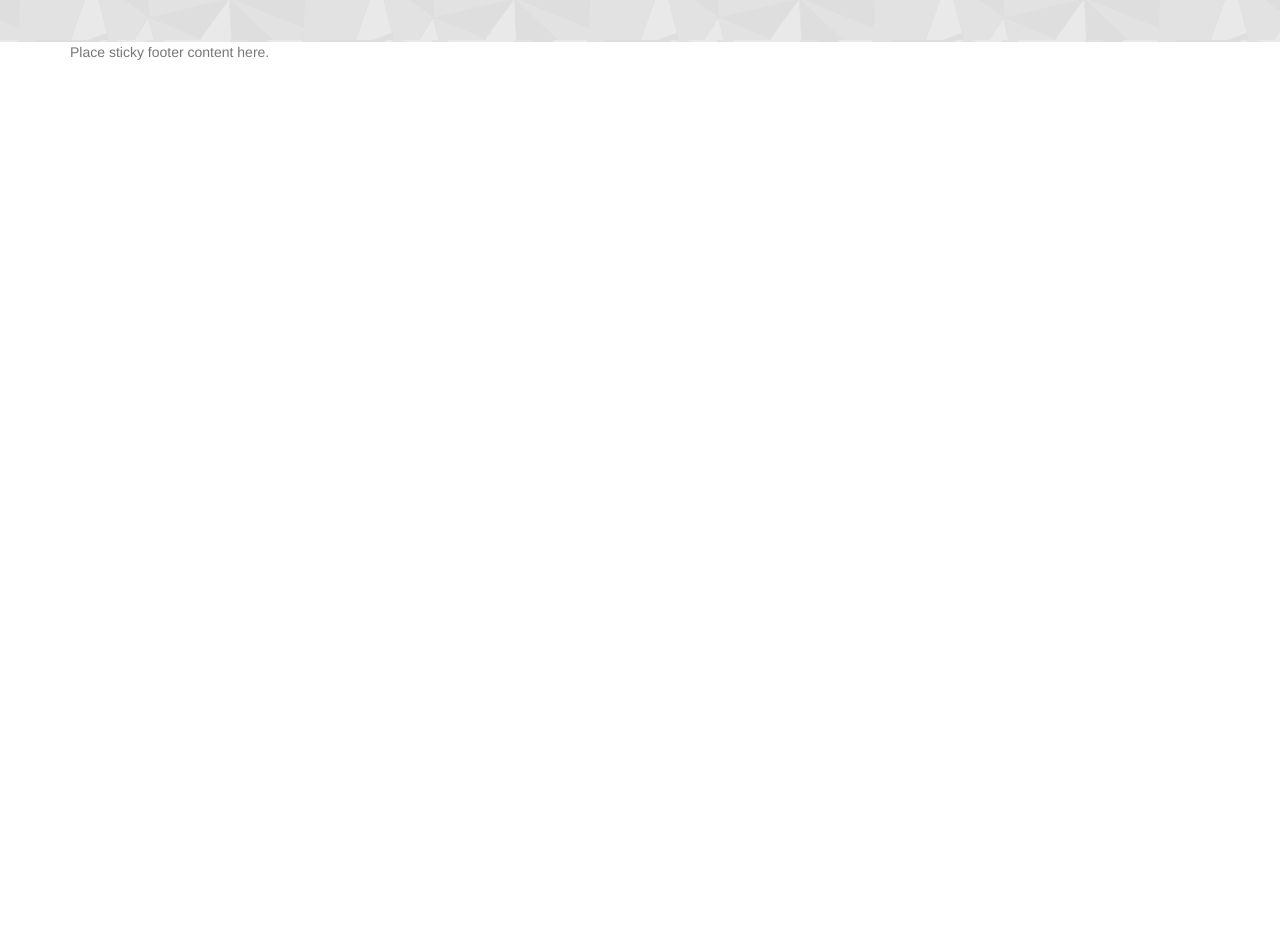
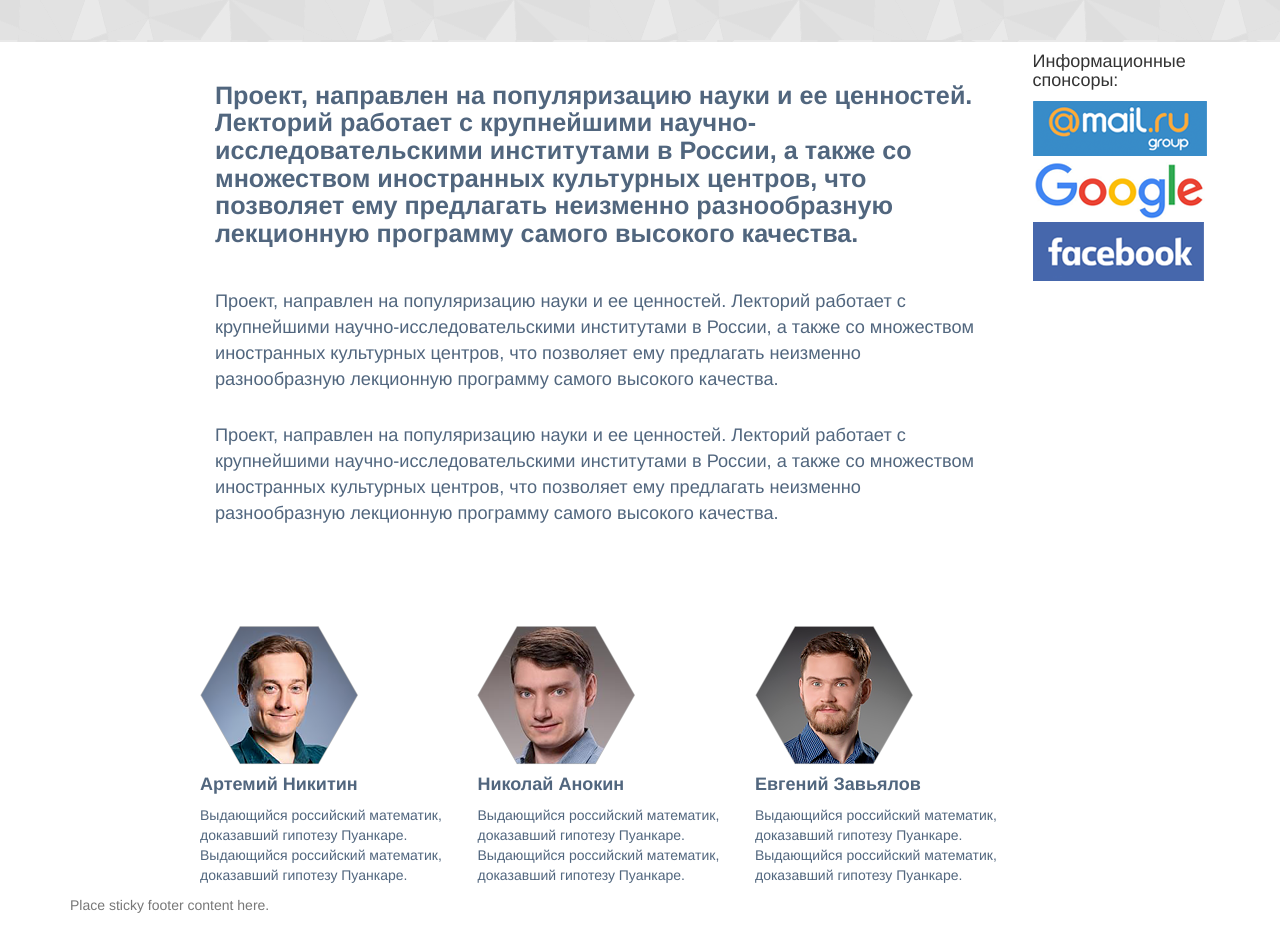
Before and after one commit to MarkOsipenko/setUp, a website: page index.html in a window 1280 px wide. Shown: the part 459-1384 px from the top of the page. Before the commit the page ends 800 px from the top, so only its background shows below. Drawn offline with nearby package versions, Linux system fonts and the light colour scheme.

Commit message:
add lectors, add description content

```diff
--- a/index.html
+++ b/index.html
@@ -10,7 +10,7 @@
   <title>setup</title>
 </head>
   <body>
-    <!-- Fixed navbar -->
+<!-- Fixed navbar -->
     <nav class="navbar navbar-default navbar-top">
       <div class="container">
         <div class="navbar-header">
@@ -25,14 +25,14 @@
         <div id="navbar" class="collapse navbar-collapse">
           <ul class="nav navbar-nav">
             <li class="active"><a href="#">Лекции</a></li>
-            <li><a href="#about">О проекте</a></li>
-            <li><a href="#near">Ближайшие</a></li>
+            <li><a href="#">О проекте</a></li>
+            <li><a href="#">Ближайшие</a></li>
           </ul>
         </div><!--/.nav-collapse -->
       </div>
     </nav>
 
-    <!-- Begin page content -->
+<!-- Begin page content -->
     <div class="container">
       <div class="event-container container">
         <div class="new-event container">
@@ -49,8 +49,53 @@
           </div>
         </div>
       </div>
+      <div class="container">
+        <div class="main-container col-lg-12 col-md-12 col-sm-12 col-xs-12">
+
+          <div class="description-setup-project col-lg-9 col-md-9 col-sm-12 col-xs-12">
+            <div class="col-lg-12 col-md-12 col-sm-12 col-xl-12">
+              <div class="description-setup-project-info">
+                <h4>
+                 Проект, направлен на популяризацию науки и ее ценностей. Лекторий работает с крупнейшими научно-исследовательскими институтами в России, а также со множеством иностранных культурных центров, что позволяет ему предлагать неизменно разнообразную лекционную программу самого высокого качества.
+                </h4>
+                <p>
+                  Проект, направлен на популяризацию науки и ее ценностей. Лекторий работает с крупнейшими научно-исследовательскими институтами в России, а также со множеством иностранных культурных центров, что позволяет ему предлагать неизменно разнообразную лекционную программу самого высокого качества.
+                </p>
+                <p>
+                  Проект, направлен на популяризацию науки и ее ценностей. Лекторий работает с крупнейшими научно-исследовательскими институтами в России, а также со множеством иностранных культурных центров, что позволяет ему предлагать неизменно разнообразную лекционную программу самого высокого качества.
+                </p>
+              </div>
+            </div>
+            <div class='row'>
+              <div class="lector col-lg-4 col-md-4 col-sm-4 col-xl-4">
+                <img src="images/lectors/1.png">
+                <h4>Артемий Никитин</h4>
+                <p>Выдающийся российский математик, доказавший гипотезу Пуанкаре. Выдающийся российский математик, доказавший гипотезу Пуанкаре.</p>
+              </div>
+              <div class="lector col-lg-4 col-md-4 col-sm-4 col-xl-4">
+                <img src="images/lectors/2.png">
+                <h4>Николай Анокин</h4>
+                <p>Выдающийся российский математик, доказавший гипотезу Пуанкаре. Выдающийся российский математик, доказавший гипотезу Пуанкаре.</p>
+              </div>
+              <div class="lector col-lg-4 col-md-4 col-sm-4 col-xl-4">
+                <img src="images/lectors/3.png">
+                <h4>Евгений Завьялов</h4>
+                <p>Выдающийся российский математик, доказавший гипотезу Пуанкаре. Выдающийся российский математик, доказавший гипотезу Пуанкаре.</p>
+              </div>
+            </div>
+          </div>
+          <div class="information-partners col-lg-1 col-md-1 col-xs-12 col-sm-12">
+            <h4>Информационные спонсоры:</h4>
+            <a href="#"><img src="images/logo-mail.png"></a>
+            <a href="#"><img src="images/logo-google.png"></a>
+            <a href="#"><img src="images/logo-fb.png"></a>
+
+          </div>
+        </div>
+      </div>
     </div>
 
+<!-- Footer -->
     <footer class="footer">
       <div class="container">
         <p class="text-muted">Place sticky footer content here.</p>
--- a/stylesheet/index.scss
+++ b/stylesheet/index.scss
@@ -1,6 +1,14 @@
+$text-color: #51667e;
+
 @media screen and(max-width: 1200px) {
   .container {
     padding-right: 0px;
+
+    .main-container {
+      .description-setup-project {
+        margin-left: 0px;
+      }
+    }
   }
 }
 
@@ -48,11 +56,26 @@
         }
       }
     }
+
+    .lector {
+        margin-top: 30px;
+        padding-bottom: 10px;
+        text-align: center;
+        border-bottom: 1px solid $text-color;
+
+        h4,
+        p {
+          margin-left: auto;
+          margin-right: auto;
+          max-width: 350px;
+        }
+
+    }
   }
 }
 
 @media screen and(max-width: 510px) {
-   .container {
+  .container {
     padding-left: 0px !important;
     .event-container {
       div.new-event {
@@ -131,11 +154,14 @@
 }
 
 // container
+
 body > .container  {
   padding: 0;
   height: 100%;
   width: 100%;
 }
+
+// new event
 
 .event-container {
   width: 100%;
@@ -154,7 +180,7 @@ body > .container  {
     .new-event-description {
       max-width: 800px;
       display: inline-block;
-      color: #51667e;
+      color: $text-color;
 
       h1 {
         margin-top: 0px;
@@ -165,7 +191,7 @@ body > .container  {
         a {
           font-weight: bold;
           white-space: nowrap;
-          color: #51667e;
+          color: $text-color;
         }
       }
 
@@ -196,3 +222,33 @@ body > .container  {
     }
   }
 }
+
+// description SetUp project
+
+.main-container {
+  .description-setup-project {
+    margin-left: 100px;
+    color: $text-color;
+
+    .description-setup-project-info {
+      h4 {
+        margin-top: 40px;
+        margin-bottom: 40px;
+        font-size: 1.8em;
+        font-weight: bold;
+      }
+
+      p {
+        margin-bottom: 30px;
+        font-size: 1.3em;
+      }
+    }
+
+     .lector {
+        margin-top: 70px;
+        h4 {
+          font-weight: bold;
+        }
+      }
+  }
+}
```
Also changed, not shown: images/lectors/1.png (added), images/lectors/2.png (added), images/lectors/3.png (added), images/logo-fb.png (added), images/logo-google.png (added), images/logo-mail.png (added), stylesheet/build/index.css, 1 other file.
